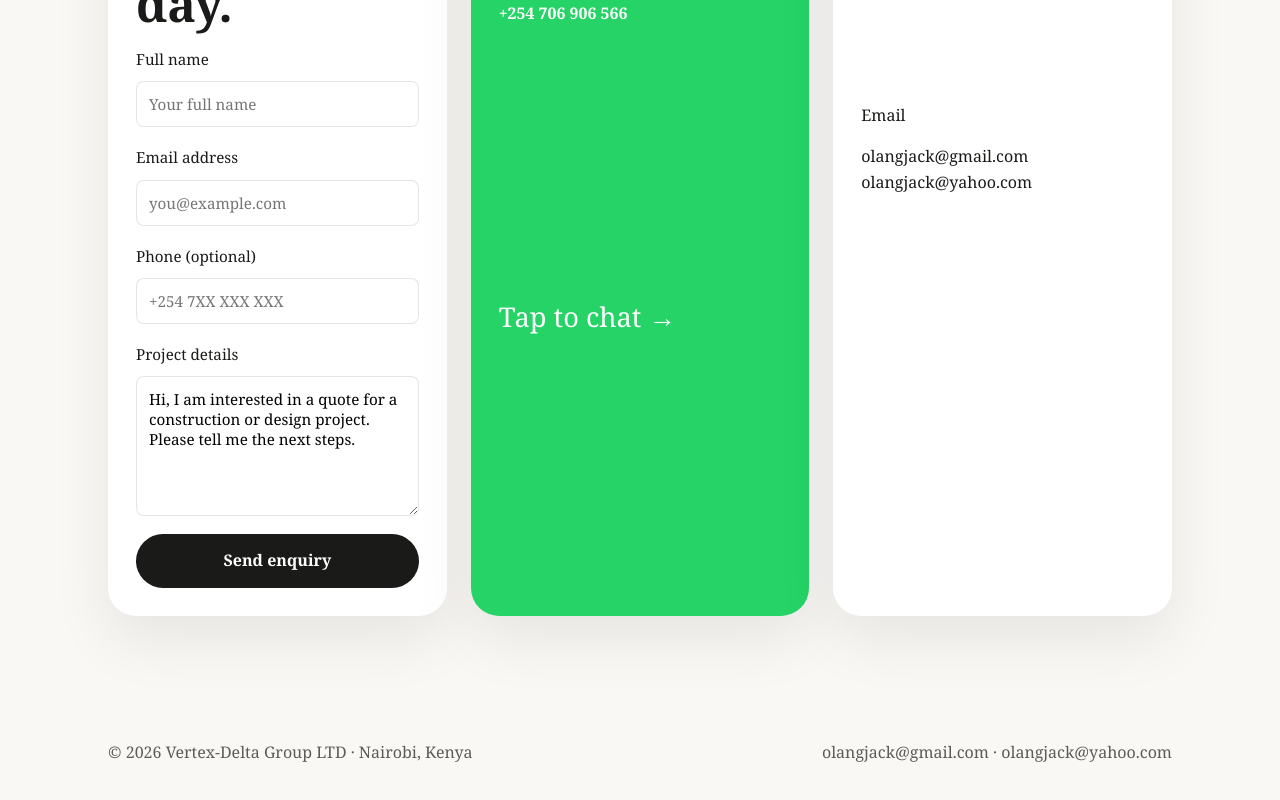
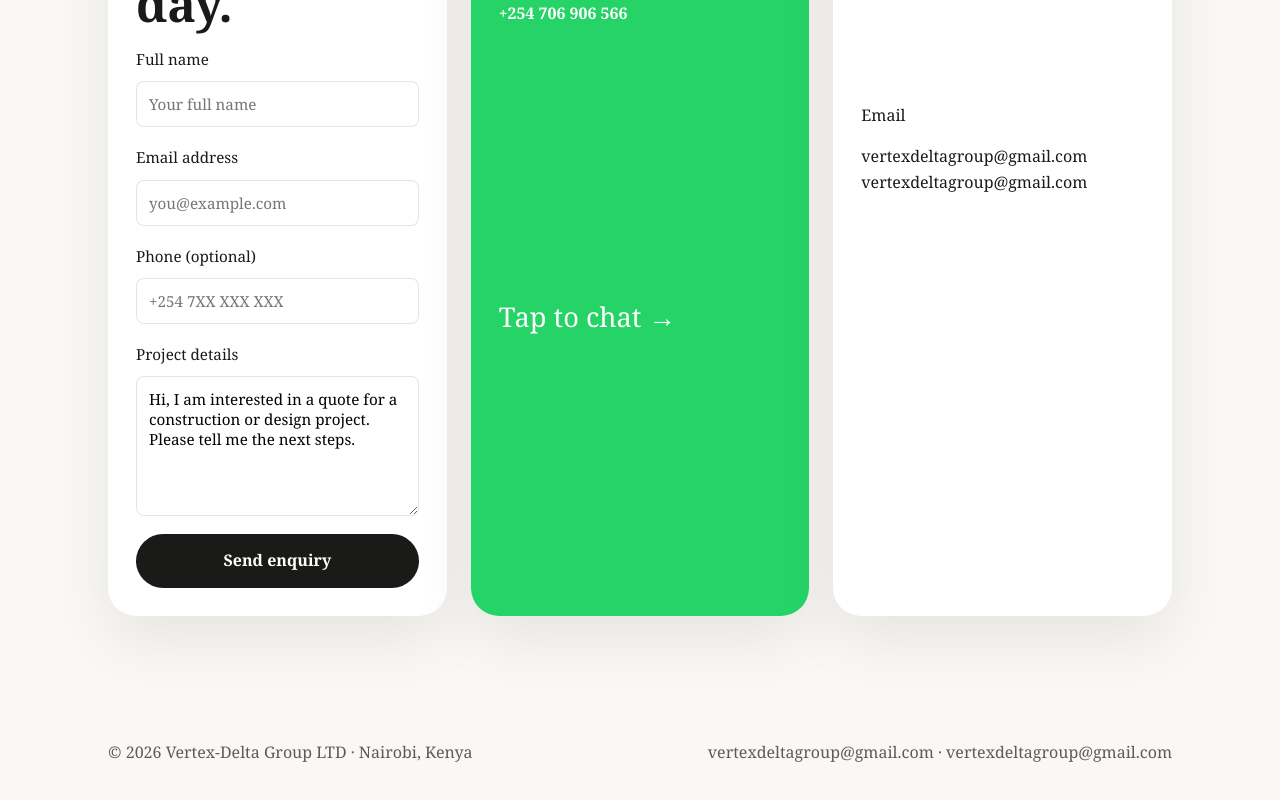
Before and after one commit to OlangJaq/Vertexx, a React (Vite) app: page / in a window 1280 px wide. Shown: the part 7058-7858 px from the top of the page. Built offline with nearby package versions, Linux system fonts and the light colour scheme.

Commit message:
Update official company email to vertexdeltagroup@gmail.com

```diff
--- a/src/data.js
+++ b/src/data.js
@@ -12,8 +12,8 @@ import jackPhoto from "./assets/images/DSC_2753.JPG";
 export const CONTACT = {
   whatsapp: "254706906566",
   whatsappDisplay: "+254 706 906 566",
-  email1: "olangjack@gmail.com",
-  email2: "olangjack@yahoo.com",
+  email1: "vertexdeltagroup@gmail.com",
+  email2: "vertexdeltagroup@gmail.com",
   location: "Nairobi, Kenya",
 };
 
```
